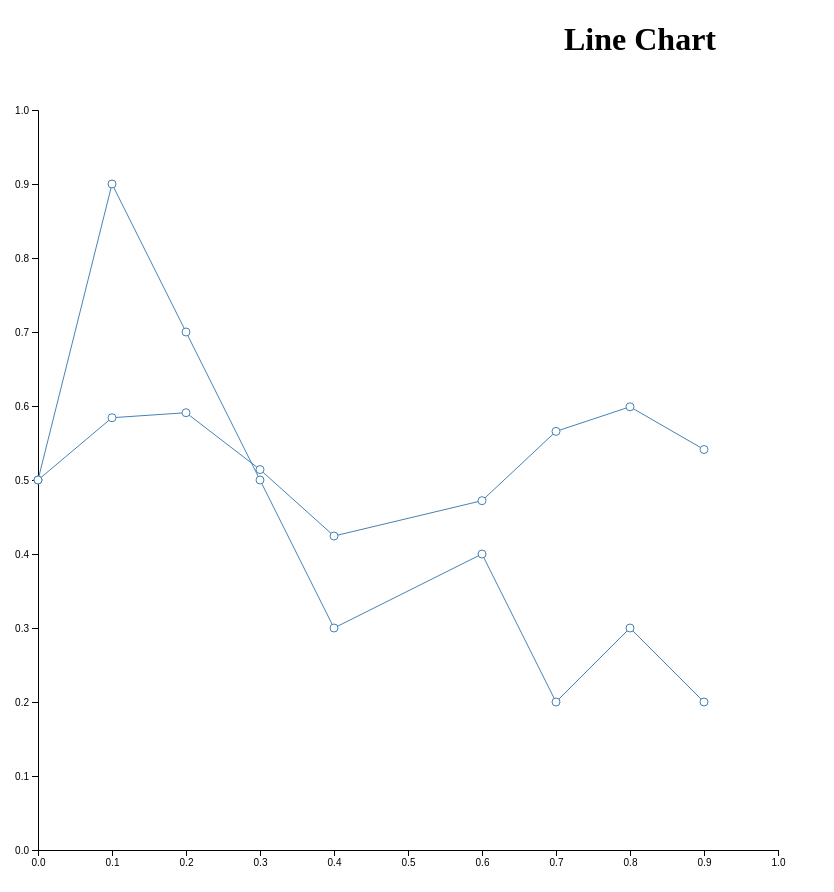
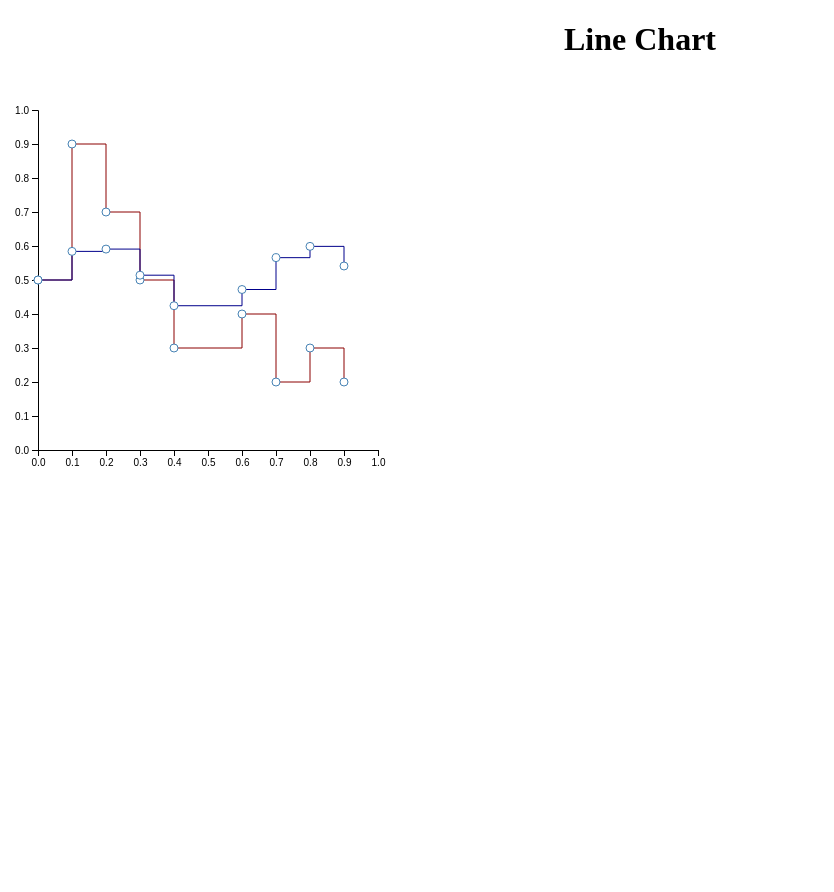
Before and after one commit to Sanjit42/d3, a plain HTML site: page lineChart/public/index.html in a window 1280 px wide. Shown: the whole page, without its empty margins (0-834 px from the left). After the commit the page ends 800 px from the top, so only its background shows below. Drawn offline with Linux system fonts and the light colour scheme.

Commit message:
Add curve step after

```diff
--- a/lineChart/public/css/style.css
+++ b/lineChart/public/css/style.css
@@ -1,5 +1,15 @@
 .line-path {
     stroke: steelblue;
+    fill: none;
+}
+
+.line {
+    stroke: darkred;
+    fill: none;
+}
+
+.sine-line-path {
+    stroke: darkblue;
     fill: none;
 }
 
--- a/lineChart/public/index.html
+++ b/lineChart/public/index.html
@@ -6,7 +6,7 @@
 </head>
 <body>
 	<script type="text/javascript" src="javascript/d3.v4.min.js"></script>
-	<script type="text/javascript" src="javascript/lineChartWithMetpointCircle.js"></script>
+	<script type="text/javascript" src="javascript/visualize.js"></script>
 	<center><h1>Line Chart</h1></center>
 	<div class="container"></div>
 </body>
--- a/lineChart/public/javascript/visualize.js
+++ b/lineChart/public/javascript/visualize.js
@@ -1,8 +1,12 @@
-const WIDTH = 1280;
-const HEIGHT = 800;
+const WIDTH = 400;
+const HEIGHT = 400;
 const MARGIN = 30;
 
-var data = [{x: 0, y: 5}, {x: 1, y: 9}, {x: 2, y: 7}, {x: 3, y: 5}, {x: 4, y: 3}, {x: 6, y: 4}, {x: 7, y: 2}, {x: 8, y: 3 }, {x: 9, y: 2}];
+var data = [{x: 0, y: 5}, {x: 1, y: 9}, {x: 2, y: 7}, {x: 3, y: 5}, {x: 4, y: 3}, {x: 6, y: 4}, {x: 7, y: 2}, { x: 8, y: 3}, {x: 9, y: 2}];
+
+var translate = function (x, y) {
+    return "translate(" + x + "," + y + ")";
+};
 
 var xScale = d3.scaleLinear()
     .domain([0, 1])
@@ -12,26 +16,12 @@ var yScale = d3.scaleLinear()
     .domain([0, 1])
     .range([HEIGHT - (2 * MARGIN), 0]);
 
-var translate = function (x, y) {
-    return "translate(" + x + "," + y + ")";
-};
-
 var generateCircles = function (getCXValue, getCYValue, data, container) {
     container.append('g').selectAll('circle').data(data)
         .enter().append('circle')
         .attr('r', 4)
         .attr('cx', getCXValue)
         .attr('cy', getCYValue);
-};
-
-var generateLines = function (getCXValue, getCYValue, data, container) {
-    var line = d3.line()
-        .x(getCXValue)
-        .y(getCYValue);
-
-    container.append("path")
-        .attr("d", line(data))
-        .classed('line-path', true);
 };
 
 var loadChart = function () {
@@ -53,8 +43,23 @@ var loadChart = function () {
     var g = svg.append('g')
         .attr('transform', translate(MARGIN, MARGIN));
 
-    generateLines(getCXValue, getCYValue, data, g);
-    generateLines(getCXValue, getSinCYValue, data, g);
+    var line = d3.line()
+        .x(getCXValue)
+        .y(getCYValue)
+        .curve(d3.curveStepAfter);
+
+    var sine =  d3.line()
+        .x(getCXValue)
+        .y(getSinCYValue)
+        .curve(d3.curveStepAfter);
+
+    g.append("path")
+        .attr("d", line(data))
+        .classed('line', true);
+
+    g.append("path")
+        .attr("d", sine(data))
+        .classed('sine-line-path',true);
 
     generateCircles(getCXValue, getCYValue, data, g);
     generateCircles(getCXValue, getSinCYValue, data, g);
@@ -72,5 +77,4 @@ var getCXValue = function (q) {
 var getSinCYValue = function (q) {
     return yScale(Math.sin(q.x) / 10 + 0.5);
 };
-
 window.onload = loadChart;
```
Also changed, not shown: lineChart/public/javascript/lineChartWithMetpointCircle.js (line endings or trailing spaces).
